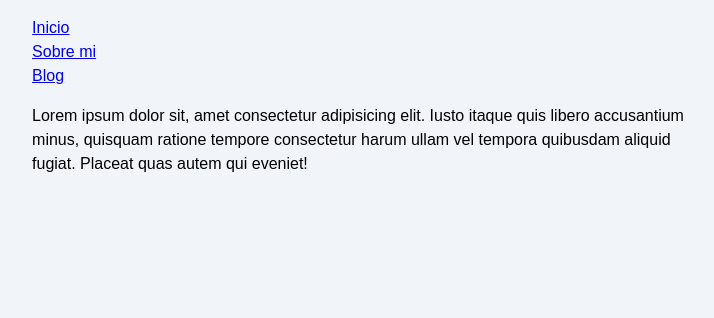
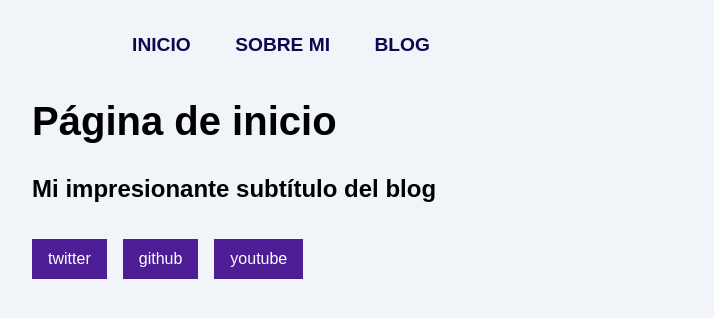
Before and after one commit to informatica3drc-sys/Daniel_Astro, an Astro site: page / in a window 1280 px wide. Shown: the whole page, without its empty margins (268-982 px from the left). Built offline with nearby package versions, Linux system fonts and the light colour scheme; Astro itself is replaced by a stand-in of ours.

Commit message:
Impletacion de Components

```diff
--- /dev/null
+++ b/src/pages/Scripts/Menu.js
@@ -0,0 +1,6 @@
+const menu = document.querySelector('.menu');
+
+menu?.addEventListener('click', () => {
+  const isExpanded = menu.getAttribute('aria-expanded') === 'true';
+  menu.setAttribute('aria-expanded', `${!isExpanded}`);
+});
--- /dev/null
+++ b/src/pages/components/Footer.astro
@@ -0,0 +1,16 @@
+---
+import Social from './Social.astro';
+---
+<style>
+  footer {
+    display: flex;
+    gap: 1rem;
+    margin-top: 2rem;
+  }
+</style>
+
+<footer>
+  <Social platform="twitter" username="astrodotbuild" />
+  <Social platform="github" username="withastro" />
+  <Social platform="youtube" username="astrodotbuild" />
+</footer>
--- /dev/null
+++ b/src/pages/components/Header.astro
@@ -0,0 +1,12 @@
+---
+import Navigation from './Navigation.astro';
+import Menu from './Menu.astro';
+
+---
+
+<header>
+    <nav>
+        <Menu />
+        <Navigation />
+    </nav>
+</header>
--- /dev/null
+++ b/src/pages/components/Menu.astro
@@ -0,0 +1,5 @@
+---
+---
+<button aria-expanded="false" aria-controls="main-menu" class="menu">
+  Menu
+</button>
--- a/src/pages/components/Navigation.astro
+++ b/src/pages/components/Navigation.astro
@@ -1,7 +1,7 @@
 ---
 ---
-<a href="/">Inicio</a><br>
-
-<a href="/about/">Sobre mi</a><br>
-
-<a href="/blog/">Blog</a><br>
+<div id="main-menu" class="nav-links">
+  <a href="/">Inicio</a>
+  <a href="/about/">Sobre mi</a>
+  <a href="/blog/">Blog</a>
+</div>
--- /dev/null
+++ b/src/pages/components/Social.astro
@@ -0,0 +1,13 @@
+---
+const { platform, username } = Astro.props;
+---
+<a href={`https://www.${platform}.com/${username}`}>{platform}</a>
+
+<style>
+  a {
+    padding: 0.5rem 1rem;
+    color: white;
+    background-color: #4c1d95;
+    text-decoration: none;
+  }
+</style>
--- a/src/pages/index.astro
+++ b/src/pages/index.astro
@@ -1,22 +1,7 @@
 ---
-import './styles/global.css';
-const PageTitle = "Página de inicio";
-import Navigation from './components/navigation.astro';
+import BaseLayout from './layouts/BaseLayout.astro';
+const pageTitle = "Página de inicio";
 ---
-
-<html lang="en">
-	<head>
-		<meta charset="utf-8" />
-		<link rel="icon" type="image/svg+xml" href="/favicon.svg" />
-		<link rel="icon" href="/favicon.ico" />
-		<meta name="viewport" content="width=device-width" />
-		<meta name="generator" content={Astro.generator} />
-		<title>{PageTitle}</title>
-	</head>
-	<body>
-		<Navigation />
-
-		<p>Lorem ipsum dolor sit, amet consectetur adipisicing elit. Iusto itaque quis libero accusantium minus, quisquam ratione tempore consectetur harum ullam vel tempora quibusdam aliquid fugiat. Placeat quas autem qui eveniet!</p>
-
-	</body>
-</html>
+<BaseLayout pageTitle={pageTitle}>
+  <h2>Mi impresionante subtítulo del blog</h2>
+</BaseLayout>
--- /dev/null
+++ b/src/pages/layouts/BaseLayout.astro
@@ -0,0 +1,24 @@
+---
+import Header from '../components/Header.astro';
+import Footer from '../components/Footer.astro';
+import '../styles/global.css';
+const pageTitle = "Página de inicio";
+---
+<html lang="es">
+  <head>
+    <meta charset="utf-8" />
+    <link rel="icon" type="image/svg+xml" href="/favicon.svg" />
+    <meta name="viewport" content="width=device-width" />
+    <meta name="generator" content={Astro.generator} />
+    <title>{pageTitle}</title>
+  </head>
+  <body>
+    <Header />
+    <h1>{pageTitle}</h1>
+    <slot />
+    <Footer />
+    <script>
+      import "../Scripts/Menu.js";
+    </script>
+  </body>
+</html>
--- a/src/pages/styles/global.css
+++ b/src/pages/styles/global.css
@@ -19,3 +19,58 @@ h1 {
   margin: 1rem 0;
   font-size: 2.5rem;
 }
+
+/* estilos de la barra de navegación*/
+.menu {
+  background-color: #0d0950;
+  border: none;
+  color: #fff;
+  font-size: 1.2rem;
+  font-weight: bold;
+  padding: 5px 10px;
+}
+
+.nav-links {
+  width: 100%;
+  display: none;
+  margin: 0;
+}
+
+.nav-links a {
+  display: block;
+  text-align: center;
+  padding: 10px 0;
+  text-decoration: none;
+  font-size: 1.2rem;
+  font-weight: bold;
+  text-transform: uppercase;
+  color: #0d0950;
+}
+
+.nav-links a:hover,
+.nav-links a:focus {
+  background-color: #ff9776;
+}
+
+:has(.menu[aria-expanded="true"]) .nav-links {
+  display: unset;
+}
+
+@media screen and (min-width: 636px) {
+  .nav-links {
+    margin-left: 5em;
+    display: block;
+    position: static;
+    width: auto;
+    background: none;
+  }
+
+  .nav-links a {
+    display: inline-block;
+    padding: 15px 20px;
+  }
+
+  .menu {
+    display: none;
+  }
+}
```
Also changed, not shown: src/pages/about.astro (+6 -3 lines), src/pages/blog.astro (+6 -2 lines).
